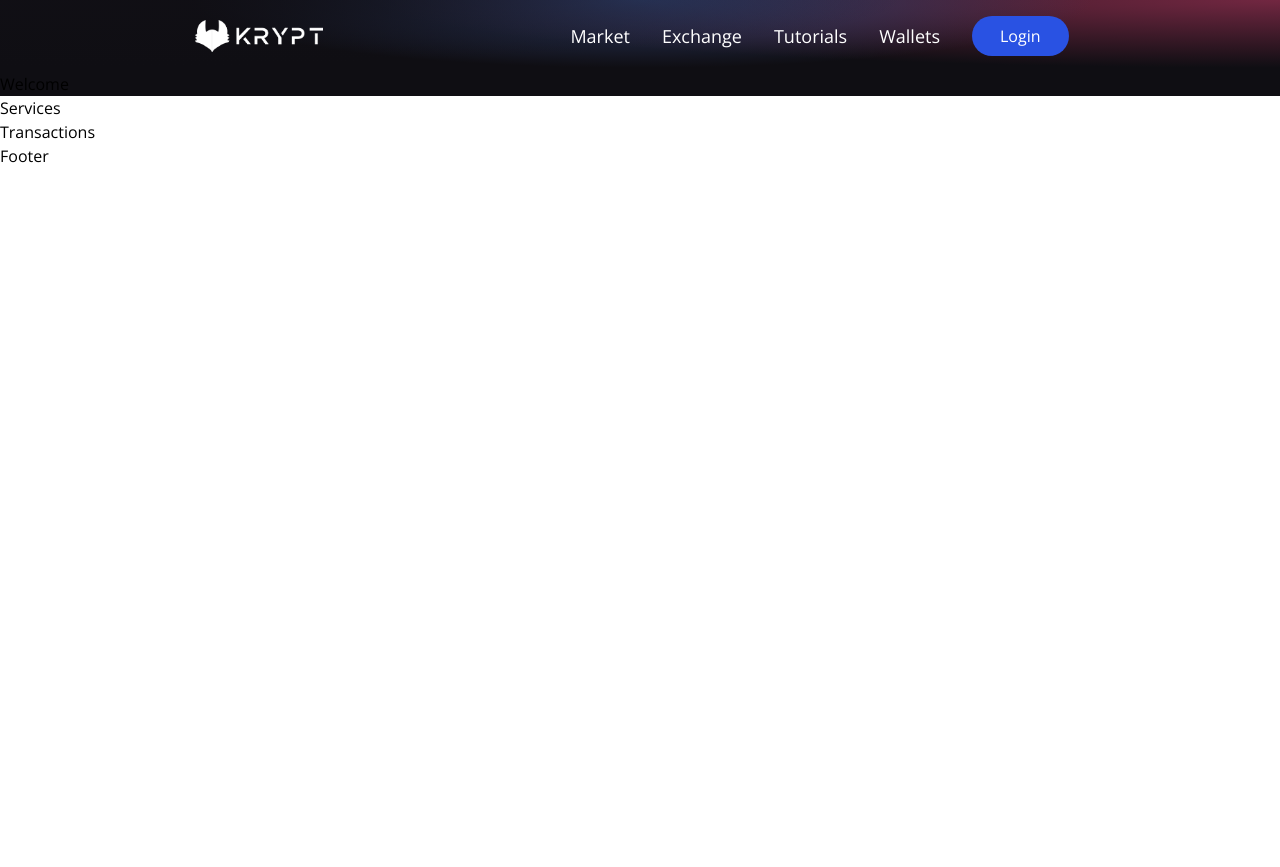
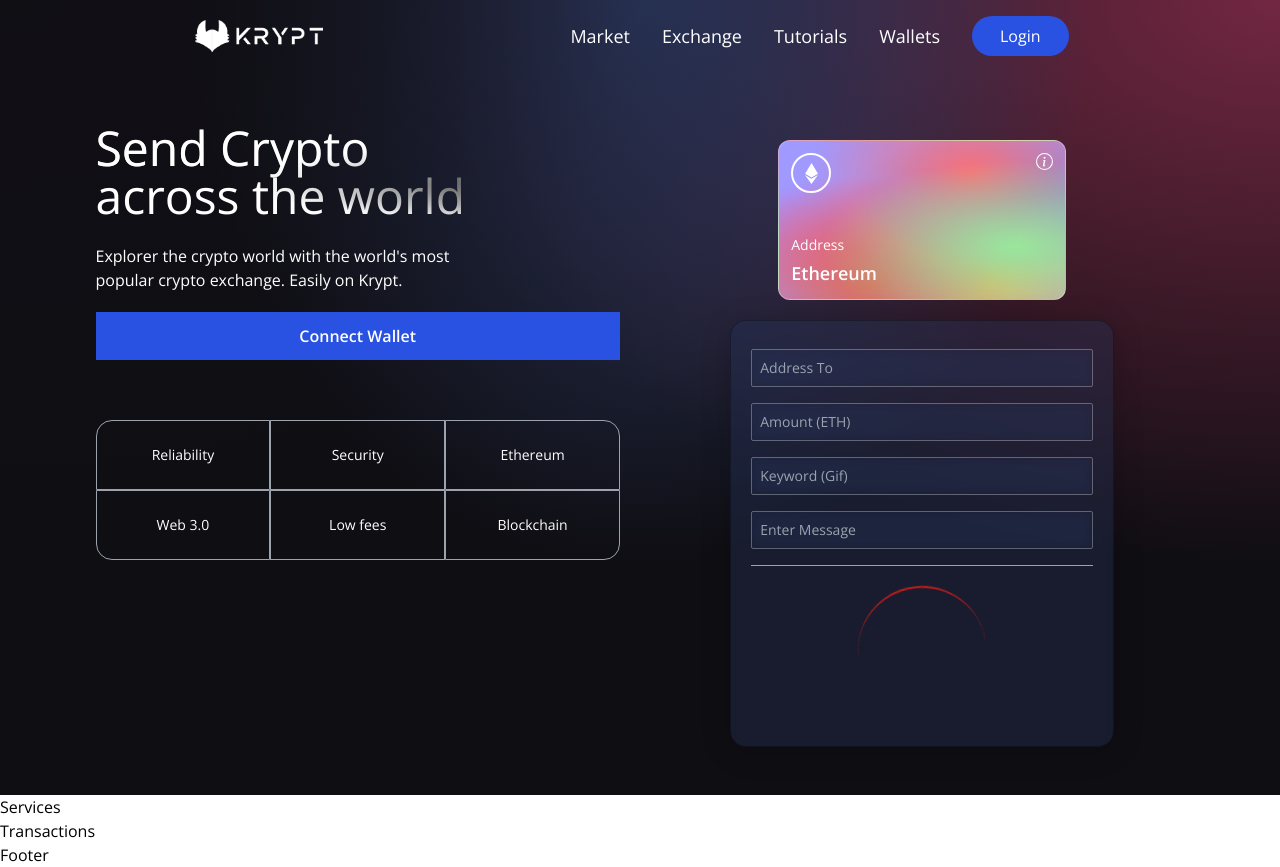
Before and after one commit to Underewarrr/modern-blockchain-app, a React (Vite) app in the folder client/: page / in a window 1280 px wide. Before the commit the page ends 800 px from the top, so only its background shows below. Built offline with nearby package versions, Linux system fonts and the light colour scheme.

Commit message:
Dev: Welcome components finished Layout

```diff
--- a/client/src/components/Loader.jsx
+++ b/client/src/components/Loader.jsx
@@ -1,6 +1,10 @@
 const Loader = () => {
     return (
-        <h1>Loader</h1>
+        <div className="flex justify-center items-center py-3">
+            <div
+            className="animate-spin rounded-full h-32 w-32 border-b-2 border-red-700"
+            />
+        </div>
     );
    }
 
--- a/client/src/components/Welcome.jsx
+++ b/client/src/components/Welcome.jsx
@@ -1,7 +1,131 @@
+import { AiFillPayCircle  } from "react-icons/ai";  // this is a custom icon
+import { SiEthereum } from "react-icons/si";
+import { BsInfoCircle } from "react-icons/bs";  // this is a custom icon
+import { Loader } from './';
+
+const companyCommonStyles = "min-h-[70px] sm:px-0 px-2 sm:min-w-[120px] flex justify-center items-center border-[0.5px] border-gray-400 text-sm font-light text-white";  // this is a custom class that is used to create a border between the navbar items
+
+const Input = ( {placeholder, name, type, value, handleChange} ) => (   // this is a custom class that is used to create a border between the navbar items
+    <input
+    placeholder={ placeholder }
+    type={ type }
+    step="0.0001"
+    value={ value }
+    onChange={(e) => handleChange(e, name)}
+    className="my-2 w-full rounded-sm p-2 outline-none bg-transparent text-white boder-none text-sm white-glassmorphism"
+    />
+);
+
 const Welcome = () => {
+
+const connectWallet = () => {
+
+}
+
+const handleSubmit = () => {
+
+}
     return (
-        <h1>Welcome</h1>
-    );
+    <div className="flex w-full justify-center items-center">  {/* this is a custom class that is used to create a border between the navbar items */}
+        <div className="flex mf:flex-row flex-col items-start justify-between md:p-50 py-12 px-4">  {/* this is a custom class that is used to create a border between the navbar items */}
+            <div className="flex flex-1 justify-start flex-col mf:mr-10">   {/* this is a custom class that is used to create a border between the navbar items */}
+                <h1 className="text-3xl sm:text-5xl text-white text-gradient py-1">  {/* this is a custom class that is used to create a border between the navbar items */}
+                    Send Crypto <br /> across the world
+                </h1>
+                <p className="text-left mt-5 text-white font-light md:w-9/12 w-11/12 text-base">
+                    Explorer the crypto world with the world's most popular crypto exchange. Easily on Krypt.
+                </p>
+                <button
+                type="button"
+                onClick={ connectWallet }
+                className="flex flex-row justify-center items-center my-5 bg-[#2952e3] p-3 roundedd-full cursor-pointer hover:bg-[#2546bd]"
+                >
+                <p className="text-white text-base font-semibold">Connect Wallet</p>
+                </button>
+                <div className="grid sm:grid-cols-3 grid-cols-2 w-full mt-10">
+                    <div className={`rounded-tl-2xl ${ companyCommonStyles }`}>  {/* this is a custom class that is used to create a border between the navbar items */}
+                        Reliability
+                    </div>
+                    <div className={ companyCommonStyles }>Security</div>  {/* this is a custom class that is used to create a border between the navbar items */}
+                    <div className={`rounded-tr-2xl ${ companyCommonStyles }`}>  {/* this is a custom class that is used to create a border between the navbar items */}
+                        Ethereum
+                    </div>
+                    <div className={`rounded-bl-2xl ${ companyCommonStyles }`}>  {/* this is a custom class that is used to create a border between the navbar items */}
+                        Web 3.0
+                    </div>
+                    <div className={ companyCommonStyles }>Low fees</div>  {/* this is a custom class that is used to create a border between the navbar items */}
+                    <div className={`rounded-br-2xl ${ companyCommonStyles }`}>  {/* this is a custom class that is used to create a border between the navbar items */}
+                        Blockchain
+                    </div>
+                </div>
+            </div>
+
+            <div className="flex flex-col flex-1 items-center justify-start w-full md:mt-0 mt-10">
+                <div className="p-3 justify-end items-start flex-col rounded-xl h-40 sm:w-72 w-full my-5 eth-card white-glassmorphism">
+                    <div className="flex justify-between flex-col w-full h-full">
+                        <div className="flex justify-between items-start">
+                            <div className="w-10 h-10 rounded-full border-2 border-white flex justify-center items-center">
+                                <SiEthereum fontSize={ 21 } color="#fff" />
+                            </div>
+                            <BsInfoCircle fontSize={ 17 } color="#fff" />
+                        </div>
+                        <div>
+                            <p className="text-white font-light text-sm">
+                                Address
+                            </p>
+                            <p className="text-white font-semibold text-lg mt-1">
+                                Ethereum
+                            </p>
+                        </div>
+                    </div>
+                </div>
+
+                <div className="p-5 sm:w-96 w-full flex flex-col justify-start items-center blue-glassmorphism">
+                    <Input
+                     placeholder="Address To"
+                     name="addressTo"
+                     handleChange={ () => { } }
+                     type="text"
+                     />
+                      <Input
+                     placeholder="Amount (ETH)"
+                     name="amount"
+                     handleChange={ () => { } }
+                     type="number"
+                     />
+                      <Input
+                     placeholder="Keyword (Gif)"
+                     name="Keyword"
+                     handleChange={ () => { } }
+                     type="text"
+                     />
+                      <Input
+                     placeholder="Enter Message"
+                     name="message"
+                     handleChange={ () => { } }
+                     type="text"
+                     />
+                     <div
+                     className="h-[1px] w-full bg-gray-400 my-2"
+                     />
+                     {true ? (
+                        <Loader />
+                     ) : (
+                         <button
+                         type="button"
+                         onClick={ handleSubmit }
+                         className="text-white w-full mt-2 border-[1px] p-2 border-[#3d4f7c] rounded-full cursor-pointer hover:bg-[#3d4f7c] bg-transparent"
+                         >
+                        Send Now
+                         </button>
+
+                     )}
+                </div>
+
+            </div>
+        </div>
+    </div>
+        );
    }
 
    export default Welcome;
--- a/client/tailwind.config.js
+++ b/client/tailwind.config.js
@@ -1,9 +1,35 @@
 module.exports = {
-  content: [
-    "./src/**/*.{js,jsx,ts,tsx}",
-  ],
+  purge: ["./src/**/*.{js,jsx,ts,tsx}", "./public/index.html"],
+  mode: "jit",
+  darkMode: false, // or 'media' or 'class'
   theme: {
+    fontFamily: {
+      display: ["Open Sans", "sans-serif"],
+      body: ["Open Sans", "sans-serif"],
+    },
+    extend: {
+      screens: {
+        mf: "990px",
+      },
+      keyframes: {
+        "slide-in": {
+          "0%": {
+            "-webkit-transform": "translateX(120%)",
+            transform: "translateX(120%)",
+          },
+          "100%": {
+            "-webkit-transform": "translateX(0%)",
+            transform: "translateX(0%)",
+          },
+        },
+      },
+      animation: {
+        "slide-in": "slide-in 0.5s ease-out",
+      },
+    },
+  },
+  variants: {
     extend: {},
   },
   plugins: [],
-}
+};
```
